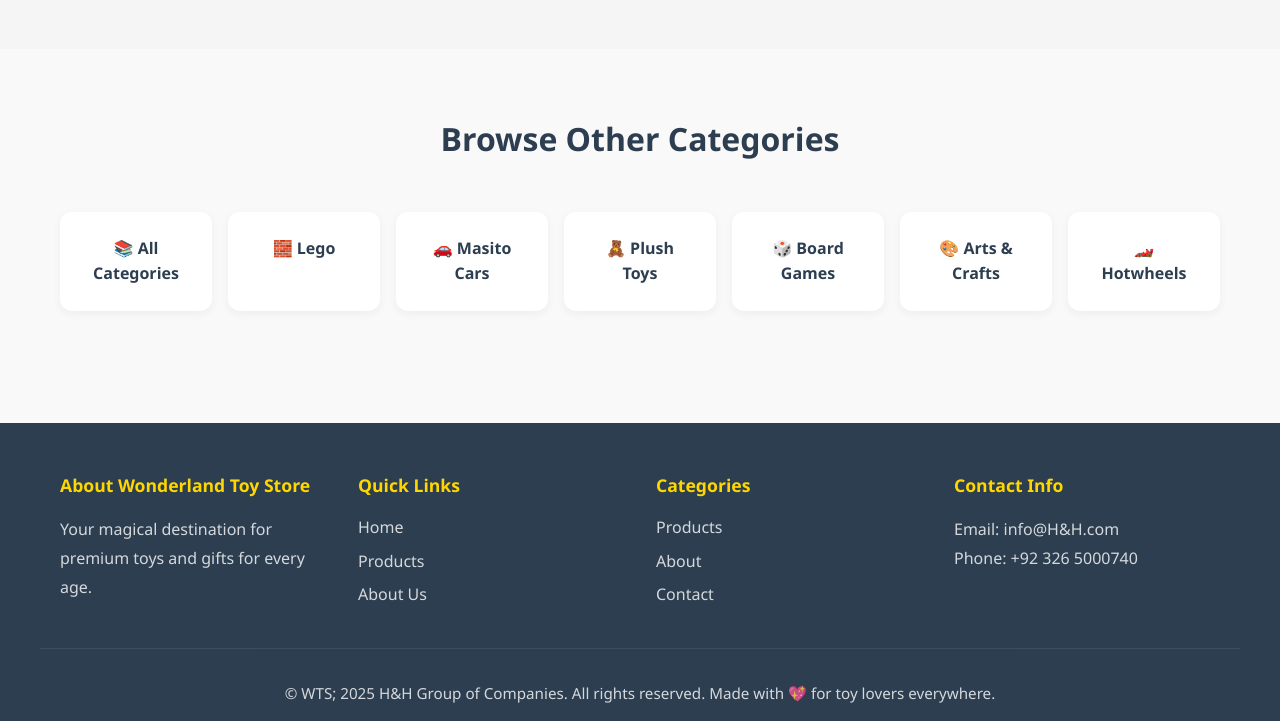
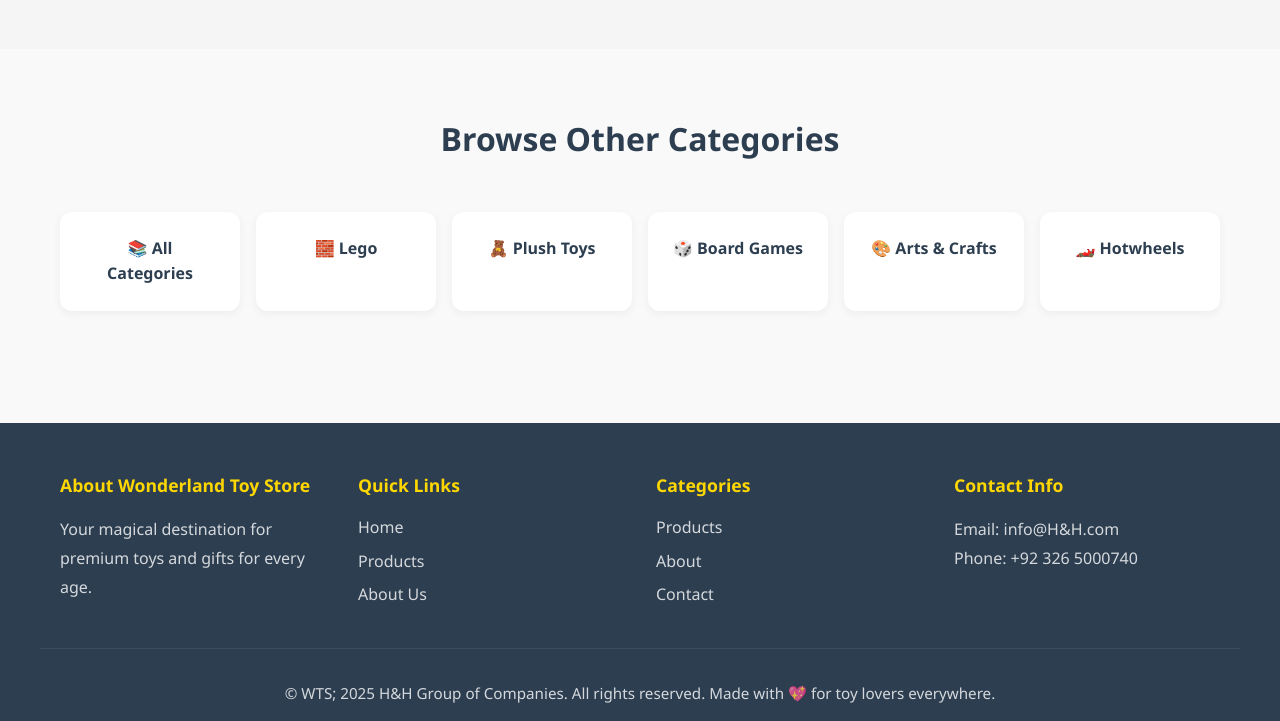
Before and after one commit to hasanzafzal/Wonderland-Toy-Store, a Flask app: page /categories in a window 1280 px wide. Shown: the part 1437-2158 px from the top of the page. Run offline with Flask 3, Linux system fonts and the light colour scheme.

Commit message:
remove masito category
It overlapped with hotwheels

```diff
--- a/app/__init__.py
+++ b/app/__init__.py
@@ -138,7 +138,6 @@ def create_app():
         if Category.query.first() is None:
             categories_data = [
                 {'name': 'Lego', 'description': 'Building blocks and construction sets'},
-                {'name': 'Masito (Toy Cars)', 'description': 'Toy cars and racing sets'},
                 {'name': 'Plush toys', 'description': 'Soft and cuddly plush toys'},
                 {'name': 'Board games', 'description': 'Family and strategy board games'},
                 {'name': 'Arts and Crafts', 'description': 'Creative art and craft supplies'},
--- a/app/templates/category.html
+++ b/app/templates/category.html
@@ -28,8 +28,6 @@
                 <div class="category-icon">
                     {% if cat.name == 'Lego' %}
                         🧱
-                    {% elif cat.name == 'Masito (Toy Cars)' %}
-                        🚗
                     {% elif cat.name == 'Plush toys' %}
                         🧸
                     {% elif cat.name == 'Board games' %}
@@ -68,8 +66,6 @@
                 <div class="product-image">
                     {% if category.name == 'Lego' %}
                         🧱
-                    {% elif category.name == 'Masito (Toy Cars)' %}
-                        🚗
                     {% elif category.name == 'Plush toys' %}
                         🧸
                     {% elif category.name == 'Board games' %}
@@ -118,7 +114,6 @@
         <div class="categories-quick-nav">
             <a href="{{ url_for('main.all_categories') }}" class="category-nav-item">📚 All Categories</a>
             <a href="{{ url_for('main.all_categories') }}" class="category-nav-item">🧱 Lego</a>
-            <a href="{{ url_for('main.all_categories') }}" class="category-nav-item">🚗 Masito Cars</a>
             <a href="{{ url_for('main.all_categories') }}" class="category-nav-item">🧸 Plush Toys</a>
             <a href="{{ url_for('main.all_categories') }}" class="category-nav-item">🎲 Board Games</a>
             <a href="{{ url_for('main.all_categories') }}" class="category-nav-item">🎨 Arts & Crafts</a>
--- a/app/templates/index.html
+++ b/app/templates/index.html
@@ -45,7 +45,7 @@
                 <div class="category-icon">
                     {% if 'Lego' in category.name %}
                         🧱
-                    {% elif 'Toy Cars' in category.name or 'Masito' in category.name %}
+                    {% elif 'Toy Cars' in category.name %}
                         🚗
                     {% elif 'Plush' in category.name %}
                         🧸
--- a/app/templates/products.html
+++ b/app/templates/products.html
@@ -20,7 +20,7 @@
                 <div class="category-icon">
                     {% if 'Lego' in category.name %}
                         🧱
-                    {% elif 'Toy Cars' in category.name or 'Masito' in category.name %}
+                    {% elif 'Toy Cars' in category.name %}
                         🚗
                     {% elif 'Plush' in category.name %}
                         🧸
```
Also changed, not shown: seed_data.py (+0 -8 lines), instance/store.db, 2 other files.
